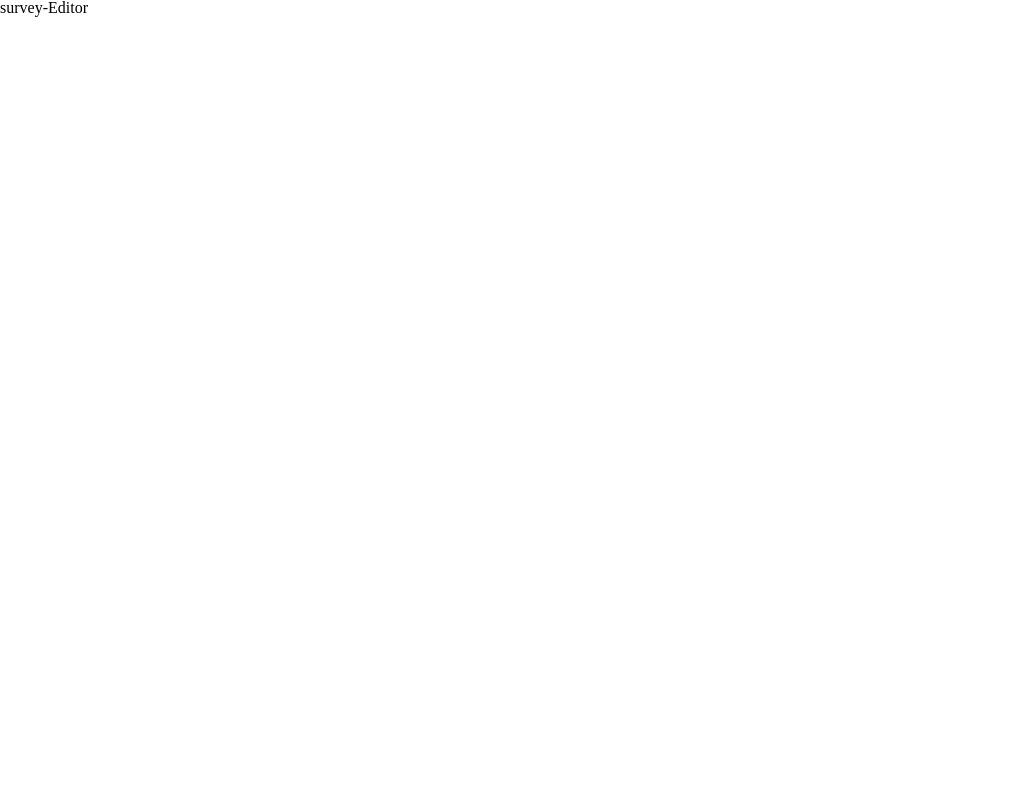
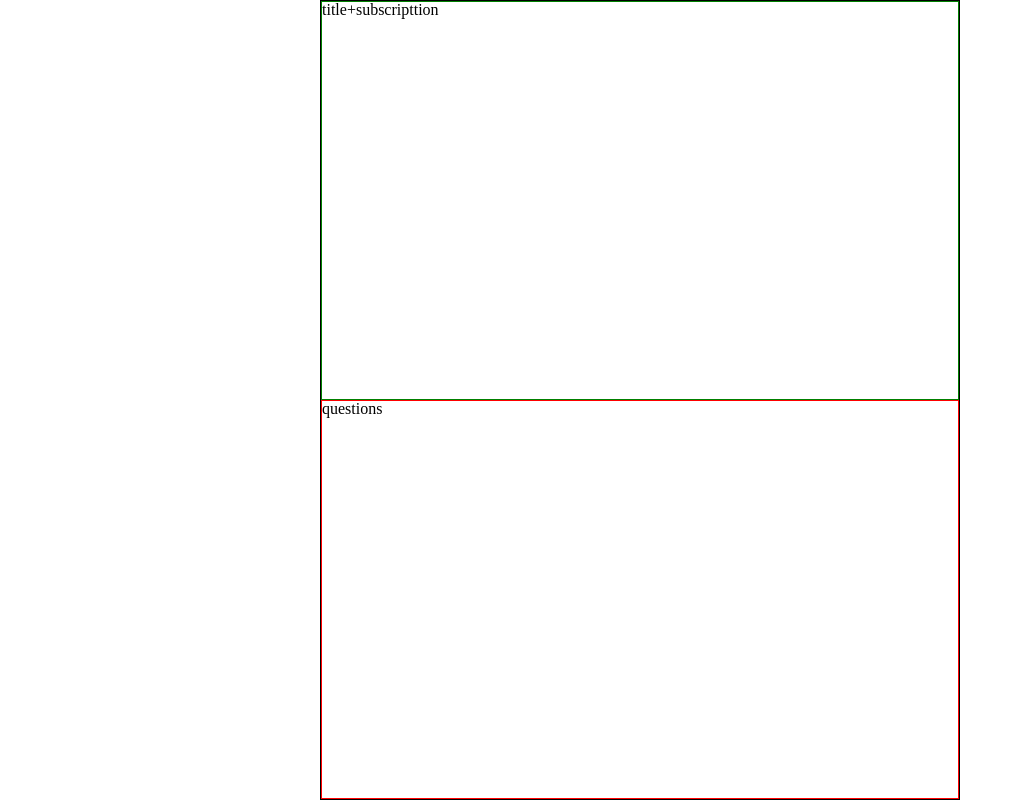
Before and after one commit to Gyuri092/google-form, a React (Vite) app: page / in a window 1280 px wide. Shown: the whole page, without its empty margins (0-1023 px from the left). Built offline with nearby package versions, Linux system fonts and the light colour scheme.

Commit message:
style: 콘텐츠 영역 나누기

```diff
--- a/src/routes/SurveyEditor/index.tsx
+++ b/src/routes/SurveyEditor/index.tsx
@@ -1,3 +1,38 @@
+import { css } from '@emotion/react';
+
 export const SurveyEditor = () => {
-  return <div>survey-Editor</div>;
+  return (
+    <div
+      css={css`
+        display: flex;
+        justify-content: center;
+      `}
+    >
+      <div
+        css={css`
+          width: 50%;
+          display: flex;
+          flex-direction: column;
+          border: 1px solid black;
+        `}
+      >
+        <div
+          css={css`
+            height: 50%;
+            border: 1px solid green;
+          `}
+        >
+          title+subscripttion
+        </div>
+        <div
+          css={css`
+            height: 50%;
+            border: 1px solid red;
+          `}
+        >
+          questions
+        </div>
+      </div>
+    </div>
+  );
 };
--- a/src/style/index.ts
+++ b/src/style/index.ts
@@ -2,6 +2,8 @@ import { css } from '@emotion/react';
 
 const reset = css`
   * {
+    width: 100%;
+    height: 100%;
     margin: 0;
     padding: 0;
     border: 0;
```
